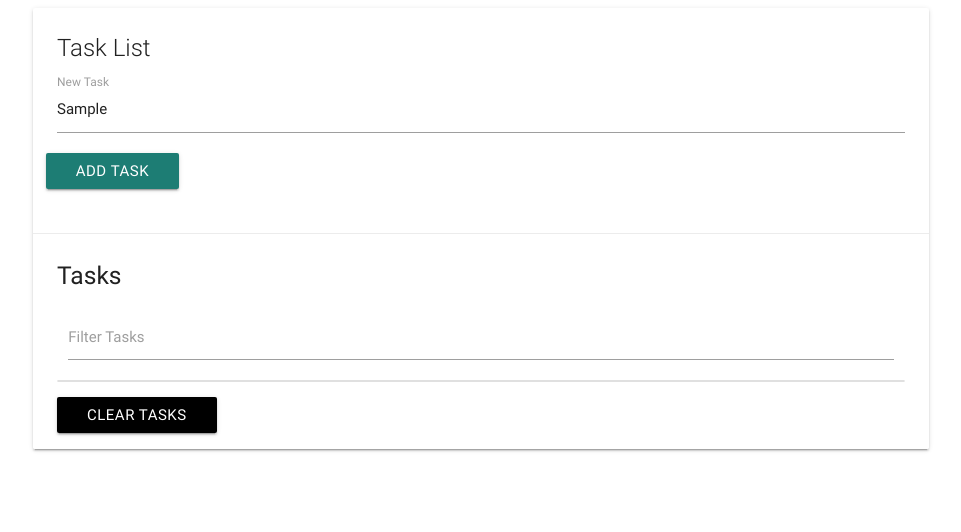
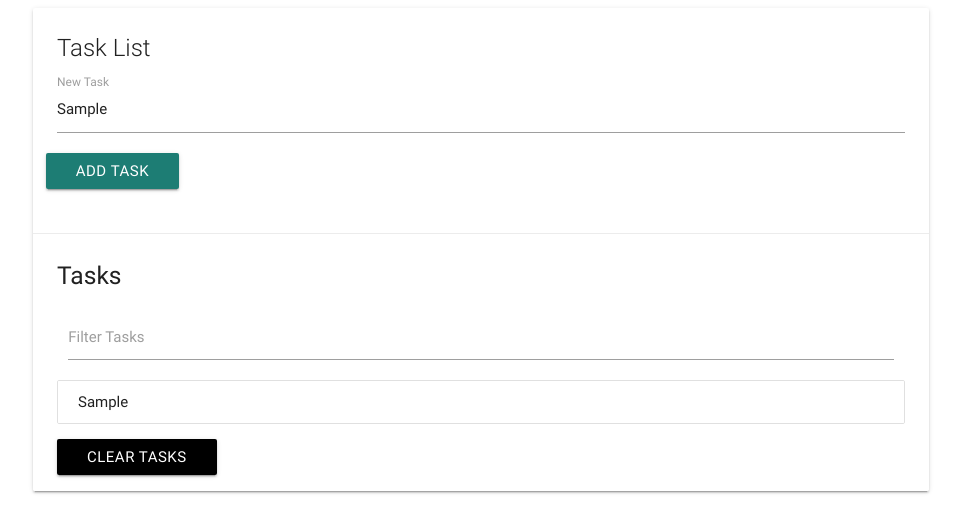
Before and after one commit to giorgioriccardi/todo-list, a plain HTML site: page index.html in a window 1280 px wide. Both pictures are taken after typing "Sample" into the empty fields and a click on the input "Add Task". Shown: the whole page, without its empty margins (159-1120 px from the left). Drawn offline with nearby package versions, Linux system fonts and the light colour scheme.

Commit message:
add li dinamically

```diff
--- a/app.js
+++ b/app.js
@@ -19,5 +19,18 @@ function addTask(e) {
     alert('Task is missing');
   }
 
+  // Create <li></li> element
+  const li = document.createElement('li');
+  const taskText = document.createTextNode(taskInput.value);
+  // Add a class
+  li.className = 'collection-item';
+  // Create textNode and append to li
+  li.appendChild(taskText);
+  console.log(taskText);
+  console.log(li);
+
+  // Add li to ul parent
+  taskList.appendChild(li);
+
   e.preventDefault();
 }
--- a/index.html
+++ b/index.html
@@ -32,7 +32,9 @@
                 <input type="text" name="filter" id="filter">
                 <label for="filter">Filter Tasks</label>
               </div>
-              <ul class="collection"></ul>
+              <ul class="collection">
+                <!-- <li>Li are generated dinamically</li> -->
+              </ul>
               <a href="#" class="clear-tasks btn black">Clear Tasks</a>
             </div>
           </div>
```
Also changed, not shown: 1 other file.
